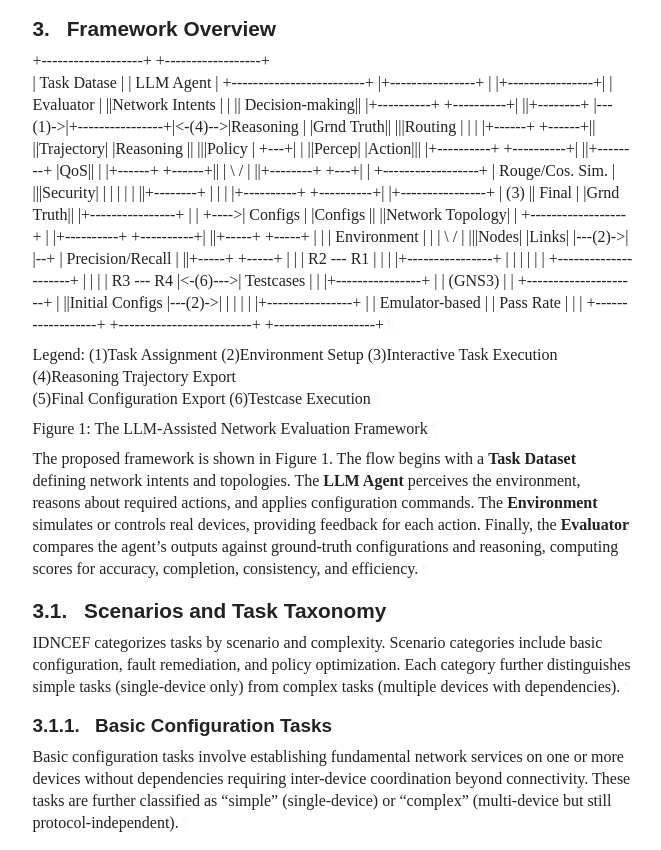
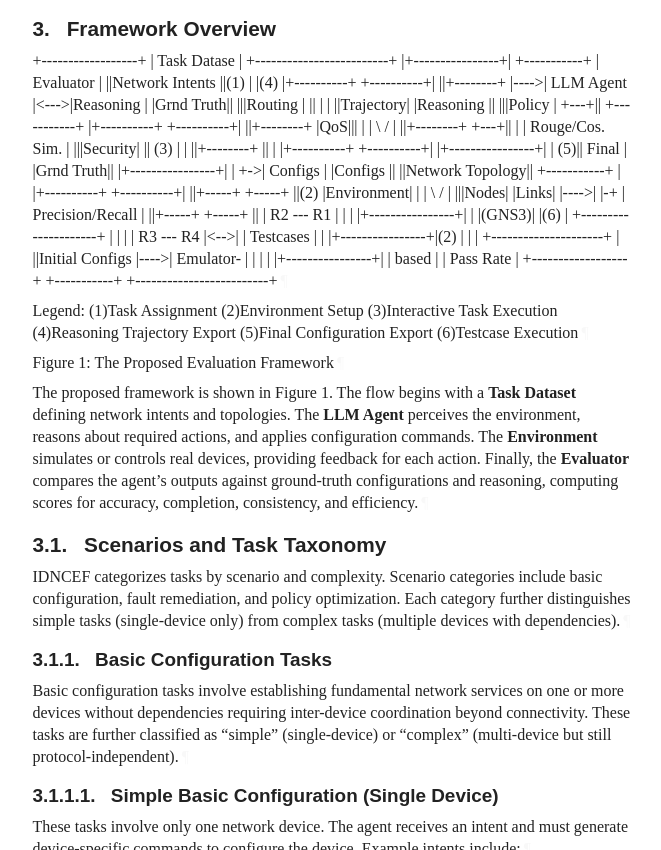
Before and after one commit to nobrowning/draft_llm_conf_benchmark, a plain HTML site: page draft-cui-nmrg-llm-benchmark.html in a window 1280 px wide. Shown: the part 1812-2662 px from the top of the page, without its empty margins (92-753 px from the left). Drawn offline with Linux system fonts and the light colour scheme; a web font is replaced by a local one.

Commit message:
Script updating gh-pages from d7512ea. [ci skip]

```diff
--- a/draft-cui-nmrg-llm-benchmark.html
+++ b/draft-cui-nmrg-llm-benchmark.html
@@ -1324,35 +1324,34 @@ are defined:<a href="#section-2-1" class="pilcrow">¶</a></p>
       <h2 id="name-framework-overview">
 <a href="#section-3" class="section-number selfRef">3. </a><a href="#name-framework-overview" class="section-name selfRef">Framework Overview</a>
       </h2>
-<p id="section-3-1">+-------------------+      +------------------+                                 <br>
-|    Task Datase    |      |    LLM Agent     |       +-------------------------+
-|+----------------+ |      |+----------------+|       |        Evaluator        |
-||Network Intents | |      || Decision-making||       |+----------+ +----------+|
-||+--------+      |---(1)-&gt;|+----------------+|&lt;-(4)--&gt;|Reasoning | |Grnd Truth||
-|||Routing |      | |      |+------+ +------+||       ||Trajectory| |Reasoning ||
-|||Policy  | +---+| |      ||Percep| |Action|||       |+----------+ +----------+|
-||+--------+ |QoS|| |      |+------+ +------+||       |     \             /     |
-||+--------+ +---+| |      +------------------+       |      Rouge/Cos. Sim.    |
-|||Security|      | |               |                 |                         |
-||+--------+      | |               |                 |+----------+ +----------+|
-|+----------------+ |              (3)                || Final    | |Grnd Truth||
-|+----------------+ |               |            +----&gt;| Configs  | |Configs   ||
-||Network Topology| |      +------------------+  |    |+----------+ +----------+|
-||+-----+ +-----+ | |      |   Environment    |  |    |     \             /     |
-|||Nodes| |Links| |---(2)-&gt;|                  |--+    |    Precision/Recall     |
-||+-----+ +-----+ | |      |    R2 --- R1     |       |                         |
-|+----------------+ |      |    |      |      |       | +---------------------+ |
-|                   |      |    R3 --- R4     |&lt;-(6)---&gt;|      Testcases      | |
-|+----------------+ |      |     (GNS3)       |       | +---------------------+ |
-||Initial Configs |---(2)-&gt;|                  |       |            |            |
-|+----------------+ |      |  Emulator-based  |       |        Pass Rate        |
-|                   |      +------------------+       +-------------------------+
-+-------------------+<a href="#section-3-1" class="pilcrow">¶</a></p>
+<p id="section-3-1">+------------------+
+|    Task Datase   |                     +-------------------------+
+|+----------------+|    +-----------+    |        Evaluator        |
+||Network Intents ||(1) |           |(4) |+----------+ +----------+|
+||+--------+      |----&gt;| LLM Agent |&lt;---&gt;|Reasoning | |Grnd Truth||
+|||Routing |      ||    |           |    ||Trajectory| |Reasoning ||
+|||Policy  | +---+||    +-----------+    |+----------+ +----------+|
+||+--------+ |QoS|||          |          |     \             /     |
+||+--------+ +---+||          |          |      Rouge/Cos. Sim.    |
+|||Security|      ||         (3)         |                         |
+||+--------+      ||          |          |+----------+ +----------+|
+|+----------------+|          |       (5)|| Final    | |Grnd Truth||
+|+----------------+|          |        +-&gt;| Configs  | |Configs   ||
+||Network Topology||    +-----------+  | |+----------+ +----------+|
+||+-----+ +-----+ ||(2) |Environment|  | |     \             /     |
+|||Nodes| |Links| |----&gt;|           |-+  |    Precision/Recall     |
+||+-----+ +-----+ ||    | R2 --- R1 |    |                         |
+|+----------------+|    | |(GNS3)|  |(6) | +---------------------+ |
+|                  |    | R3 --- R4 |&lt;--&gt;| |     Testcases       | |
+|+----------------+|(2) |           |    | +---------------------+ |
+||Initial Configs |----&gt;| Emulator- |    |            |            |
+|+----------------+|    |  based    |    |        Pass Rate        |
++------------------+    +-----------+    +-------------------------+<a href="#section-3-1" class="pilcrow">¶</a></p>
 <p id="section-3-2">Legend:
 (1)Task Assignment             (2)Environment Setup
-(3)Interactive Task Execution  (4)Reasoning Trajectory Export    <br>
+(3)Interactive Task Execution  (4)Reasoning Trajectory Export
 (5)Final Configuration Export  (6)Testcase Execution<a href="#section-3-2" class="pilcrow">¶</a></p>
-<p id="section-3-3">Figure 1: The LLM-Assisted Network Evaluation Framework<a href="#section-3-3" class="pilcrow">¶</a></p>
+<p id="section-3-3">Figure 1: The Proposed Evaluation Framework<a href="#section-3-3" class="pilcrow">¶</a></p>
 <p id="section-3-4">The proposed framework is shown in Figure 1. The flow begins with a <strong>Task Dataset</strong> defining network intents and topologies. The <strong>LLM Agent</strong> perceives the environment, reasons about required actions, and applies configuration commands. The <strong>Environment</strong> simulates or controls real devices, providing feedback for each action. Finally, the <strong>Evaluator</strong> compares the agent’s outputs against ground-truth configurations and reasoning, computing scores for accuracy, completion, consistency, and efficiency.<a href="#section-3-4" class="pilcrow">¶</a></p>
 <div id="scenarios-and-task-taxonomy">
 <section id="section-3.1">
```
Also changed, not shown: index.html (+1 -1 lines), draft-cui-nmrg-llm-benchmark.txt.
